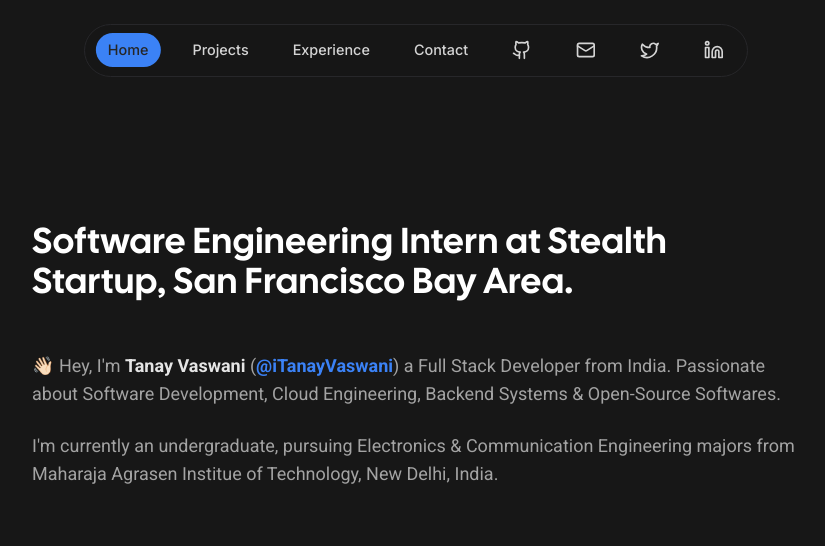
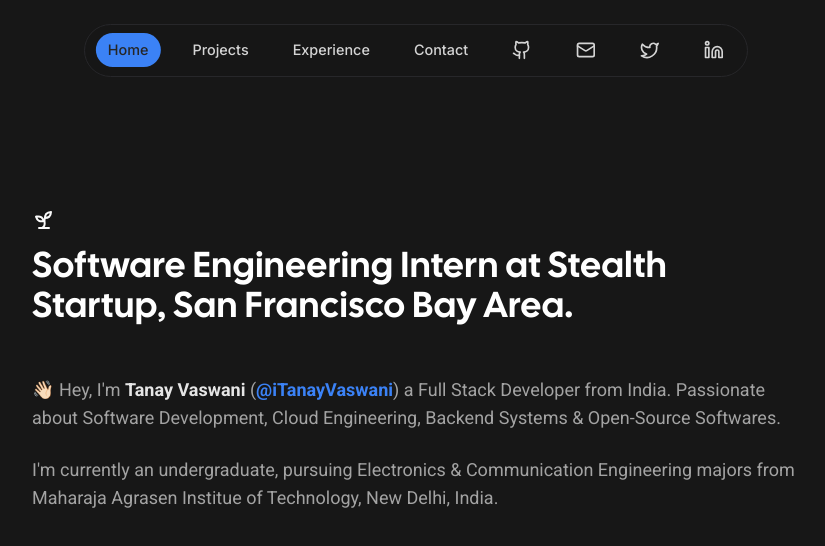
Before and after one commit to srijanbahal/Portfolio, a Next.js app: page / in a window 1280 px wide. Shown: the top 546 px of the page, without its empty margins (224-1049 px from the left). Built offline with nearby package versions, Linux system fonts and the light colour scheme.

Commit message:
feat: layout

```diff
--- a/components/hero/hero-section.tsx
+++ b/components/hero/hero-section.tsx
@@ -1,12 +1,13 @@
 "use client";
 
-import { cn } from "@/lib/utils";
 import { Roboto } from "next/font/google";
 import localFont from "next/font/local";
-import { TextGenerateEffect } from "../ui/text-generate-effect";
 import Link from "next/link";
 import { motion } from "framer-motion";
-import TanayAvatar from "../avatar/tanay-avatar";
+import { SproutIcon } from "lucide-react";
+
+import { cn } from "@/lib/utils";
+import { TextGenerateEffect } from "../ui/text-generate-effect";
 
 const headingFont = localFont({
   src: "../../public/fonts/font.woff2",
@@ -26,6 +27,7 @@ const HeroSection = () => {
           headingFont.className
         )}
       >
+        <SproutIcon />
         <TextGenerateEffect
           delay={0.1}
           textColor={""}
```
